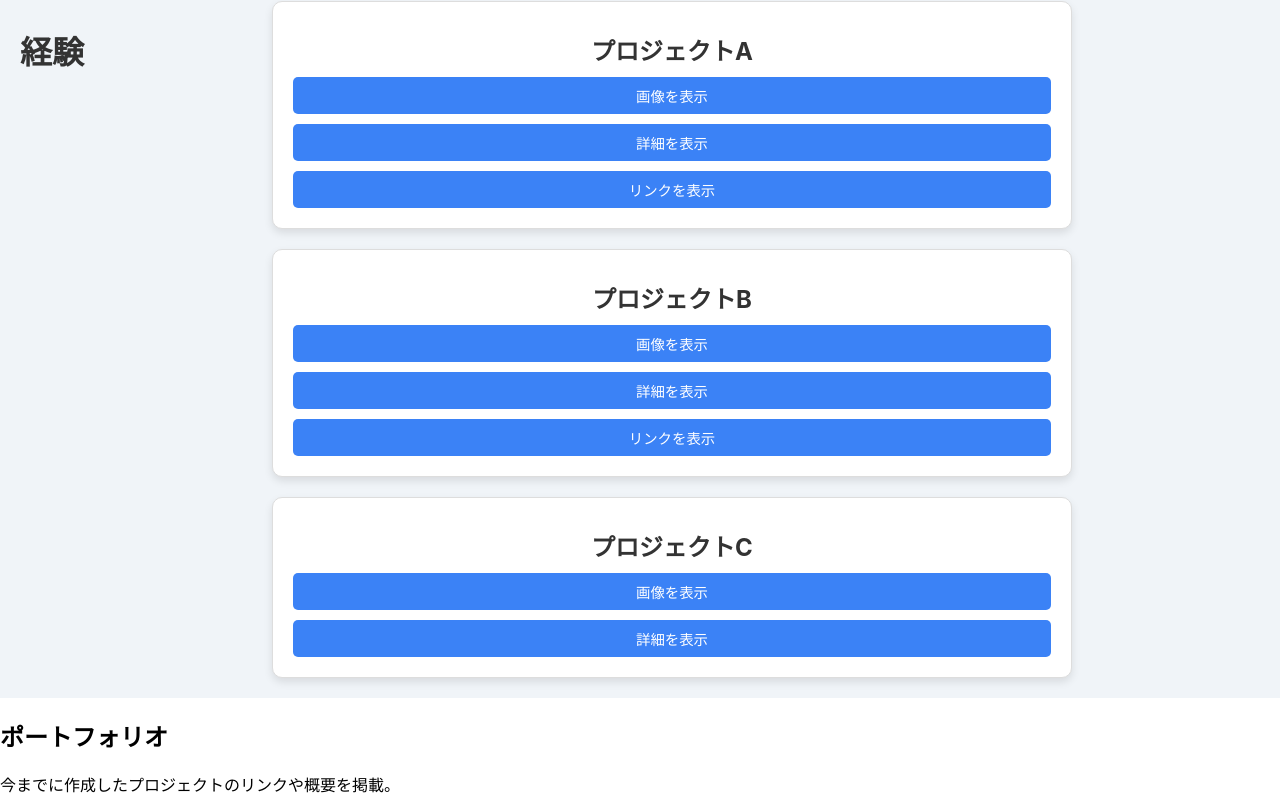
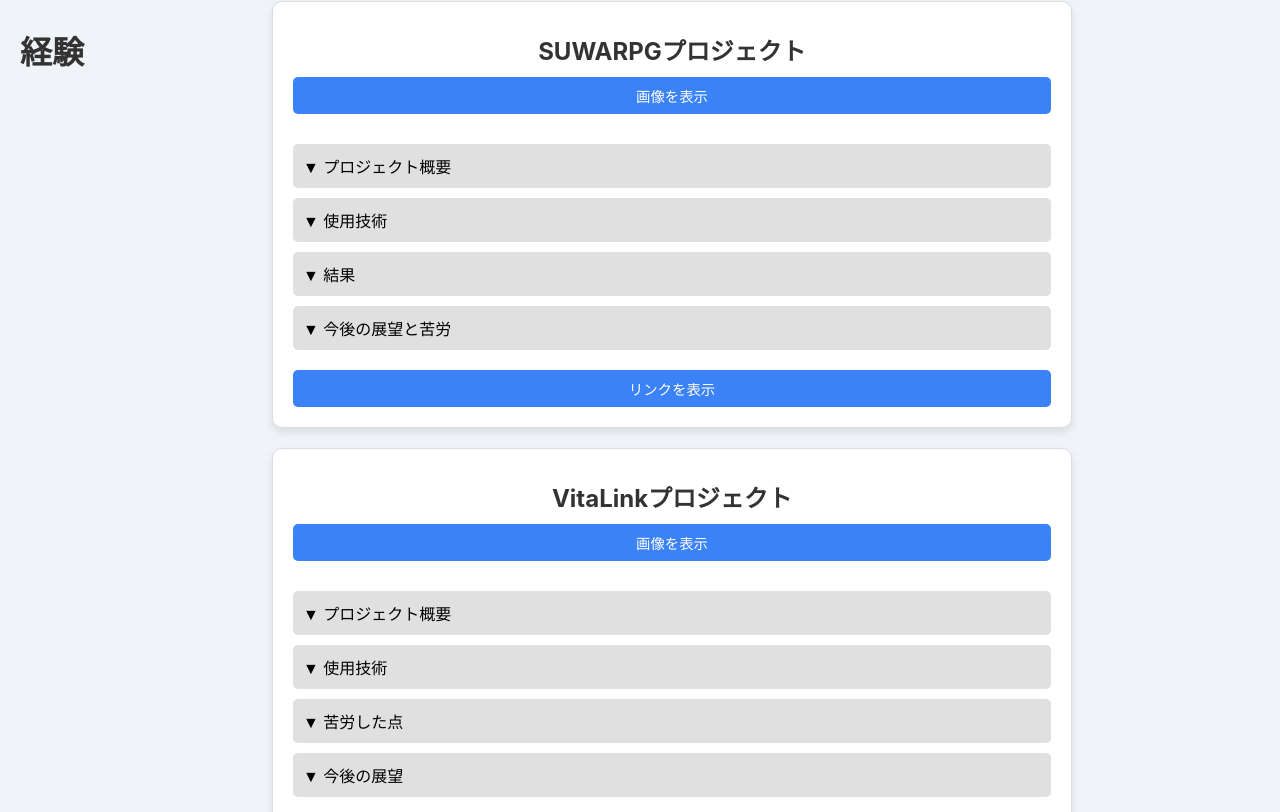
Before and after one commit to tomohisa847/myintroduction, a React (Create React App) app: page / in a window 1280 px wide. Shown: the part 2128-2940 px from the top of the page. Built offline with nearby package versions, Linux system fonts and the light colour scheme.

Commit message:
いったん経験のところ完成

```diff
--- a/src/components/Experience.js
+++ b/src/components/Experience.js
@@ -1,35 +1,34 @@
 import React, { useState } from "react";
+import SuwaRPG1 from "./img/experience/SuwaRPG (1).jpg";
+import SuwaRPG2 from "./img/experience/SuwaRPG (2).jpg";
+import SuwaRPG3 from "./img/experience/SuwaRPG (3).jpg";
 
 const experiencesData = [
   {
-    name: "プロジェクトA",
+    name: "SUWARPGプロジェクト",
+    images: [SuwaRPG1, SuwaRPG2, SuwaRPG3],
+    description: [
+      { title: "プロジェクト概要", content: "SUWARPGプロジェクトは、諏訪市の観光資源を活用したご当地RPGを開発・運用し、地域の魅力を発信することを目的とした取り組みです。現在もゲームの開発が進行中であり、ストーリーやキャラクターの設計、ゲームイベントの実装に注力しています。" },
+      { title: "使用技術", content: "JavaScript,RPGツクールMZ" },
+      { title: "結果", content: "これまでに、諏訪市役所でのプレゼンテーションを通じて、プロジェクトへの協力を得ることに成功しました。この協力により、地域資源を活用したゲーム内容を展開する基盤を築くことができました。プレゼンテーションの際の様子を捉えた画像を添付しています。" },
+      { title: "今後の展望と苦労", content: "これまでの苦労として諏訪大社の使用許可などを取得するのに苦労しました。また今後は地域イベントでのRPGゲームの告知や地域企業の参入を目指して活動しています。"},
+    ],
+    link: "https://github.com/Kotaro0722/SuwaRPG",
+  },
+  {
+    name: "VitaLinkプロジェクト",
     images: [
       "https://via.placeholder.com/150",
       "https://via.placeholder.com/150",
       "https://via.placeholder.com/150",
     ],
-    description: "プロジェクトAの詳細な説明がここに入ります。",
-    link: "https://example.com",
-  },
-  {
-    name: "プロジェクトB",
-    images: [
-      "https://via.placeholder.com/150",
-      "https://via.placeholder.com/150",
-      "https://via.placeholder.com/150",
+    description: [
+      { title: "プロジェクト概要", content: "VitaLinkプロジェクトは、富士見の病院におけるカルテ管理や患者情報を効率的に管理するためのアプリケーションを開発する取り組みです。このプロジェクトは、医療現場の業務効率化と患者データの安全で正確な管理を目指して発足しました。" },
+      { title: "使用技術", content: "React,Firebase,TypeScript" },
+      { title: "苦労した点", content: "このプロジェクトは私にとって初めてのチーム開発であり、当初は足並みが揃わずに苦労しました。特に自身の進捗が遅れる場面があり、チームに迷惑をかけることもありました。しかし、技術力の高い先輩方のフォローを受けながら進めることで、自分の課題を改善し、開発スキルを着実に向上させることができました。"},
+      { title: "今後の展望", content: "今後はどのようにしてこのシステムを導入するのかチーム内で話し合っています。例:作った機能のモジュール化など"}
     ],
-    description: "プロジェクトBの詳細な説明がここに入ります。",
-    link: "https://example.com",
-  },
-  {
-    name: "プロジェクトC",
-    images: [
-      "https://via.placeholder.com/150",
-      "https://via.placeholder.com/150",
-      "https://via.placeholder.com/150",
-    ],
-    description: "プロジェクトCの詳細な説明がここに入ります。",
-    link: null,
+    link: "https://github.com/Kotaro0722/VitaLink",
   },
 ];
 
@@ -48,7 +47,6 @@ function Experience() {
 
 function ExperienceCard({ experience }) {
   const [showImages, setShowImages] = useState(false);
-  const [showDescription, setShowDescription] = useState(false);
   const [showLink, setShowLink] = useState(false);
 
   return (
@@ -67,10 +65,7 @@ function ExperienceCard({ experience }) {
           </div>
         )}
 
-        <button style={styles.button} onClick={() => setShowDescription(!showDescription)}>
-          {showDescription ? "詳細を隠す" : "詳細を表示"}
-        </button>
-        {showDescription && <p style={styles.description}>{experience.description}</p>}
+        <Details description={experience.description} />
 
         {experience.link && (
           <button style={styles.button} onClick={() => setShowLink(!showLink)}>
@@ -85,6 +80,28 @@ function ExperienceCard({ experience }) {
           </p>
         )}
       </div>
+    </div>
+  );
+}
+
+function Details({ description }) {
+  const [activeIndex, setActiveIndex] = useState(null);
+
+  const toggleItem = (index) => {
+    setActiveIndex(activeIndex === index ? null : index);
+  };
+
+  return (
+    <div style={styles.detailsContainer}>
+      {description.map((item, index) => (
+        <div key={index} style={styles.detailsItem}>
+          <button style={styles.detailsButton} onClick={() => toggleItem(index)}>
+            {activeIndex === index ? "▲ " : "▼ "}
+            {item.title}
+          </button>
+          {activeIndex === index && <p style={styles.detailsContent}>{item.content}</p>}
+        </div>
+      ))}
     </div>
   );
 }
@@ -143,16 +160,36 @@ const styles = {
   },
   imageContainer: {
     marginTop: "10px",
-    display: "flex", // 横並びにする
-    gap: "10px", // 画像間のスペース
+    display: "flex",
+    gap: "10px",
     justifyContent: "center",
   },
   image: {
-    width: "230px", // 固定幅で3枚表示が美しくなるように設定
+    width: "230px",
     borderRadius: "8px",
   },
-  description: {
-    marginTop: "10px",
+  detailsContainer: {
+    marginTop: "20px",
+    width: "100%",
+  },
+  detailsItem: {
+    marginBottom: "10px",
+  },
+  detailsButton: {
+    backgroundColor: "#e0e0e0",
+    border: "none",
+    padding: "10px",
+    borderRadius: "5px",
+    textAlign: "left",
+    width: "100%",
+    cursor: "pointer",
+    fontSize: "1em",
+  },
+  detailsContent: {
+    marginTop: "5px",
+    padding: "10px",
+    backgroundColor: "#f9f9f9",
+    borderRadius: "5px",
     fontSize: "0.9em",
     color: "#555",
   },
```
Also changed, not shown: src/components/Axis.js (added, +13 -0 lines).
